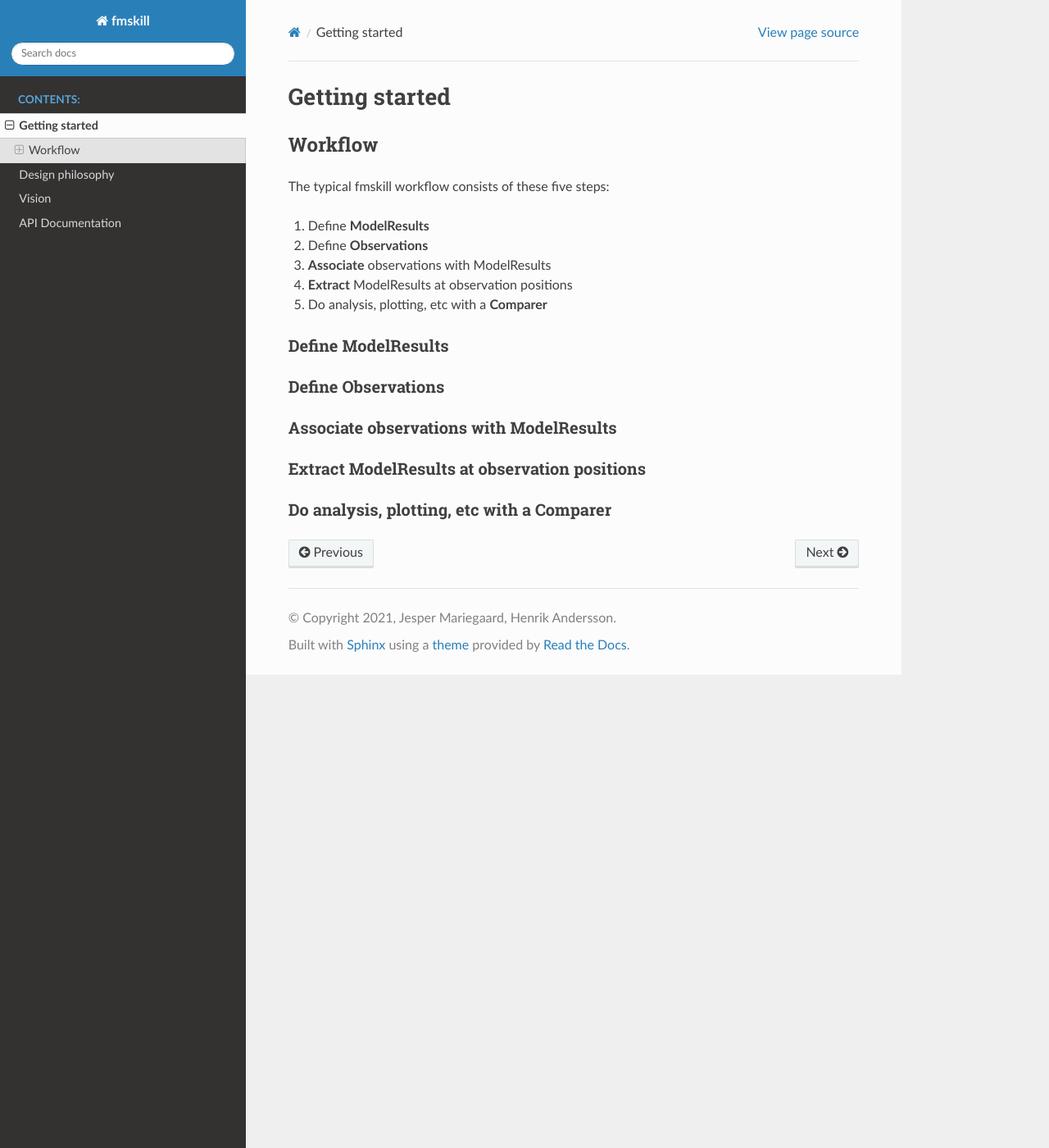
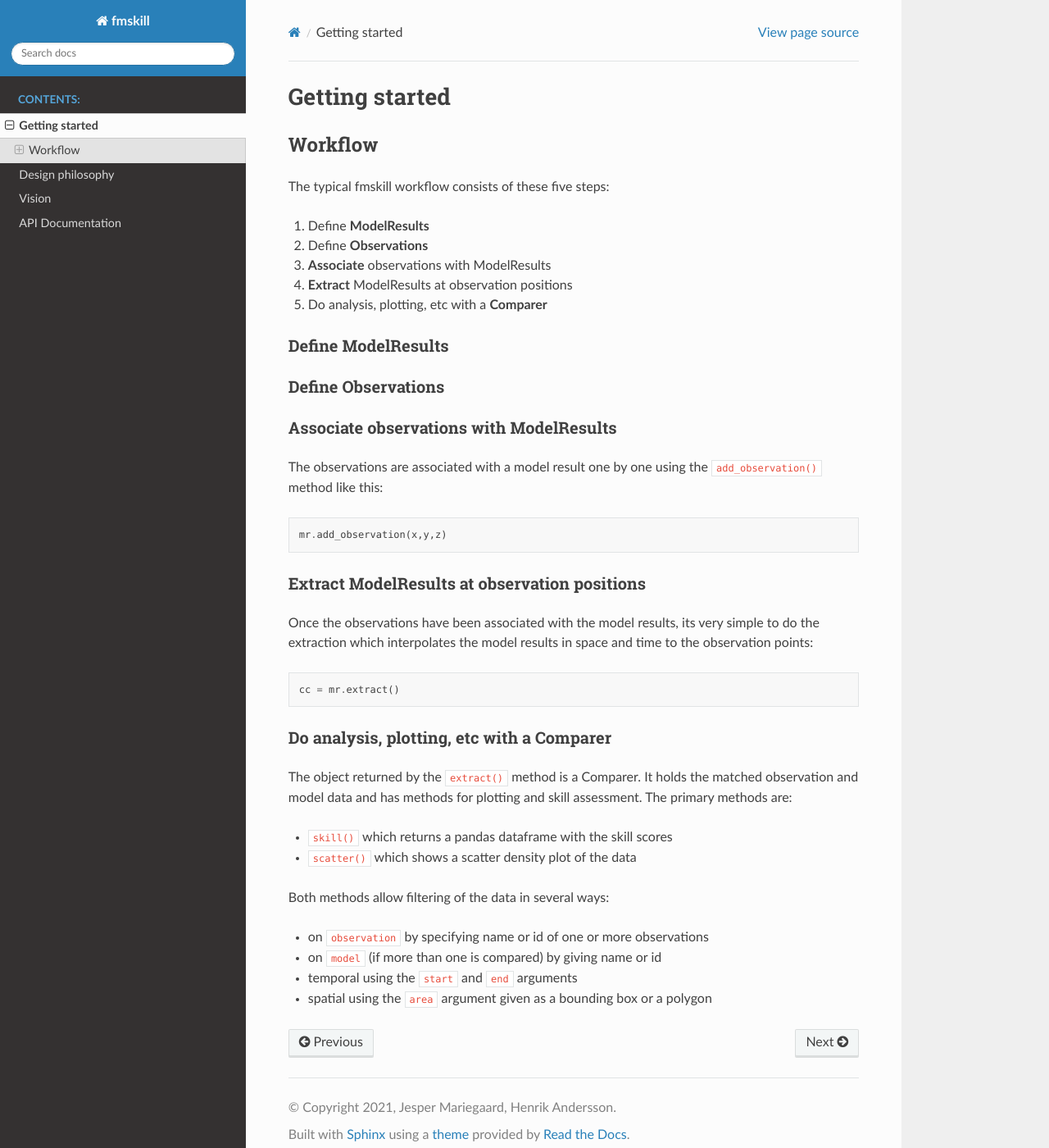
Before and after one commit to DHI/modelskill, a Sphinx documentation site: the page built from docs/getting_started.rst, in a window 1280 px wide and 1400 px high. Shown: the whole window at 82% size. Built offline with Sphinx 7.4.7 and the Read the Docs theme 2.0.0, drawn with Linux system fonts in a browser that asks for light colours.

Commit message:
more docs

```diff
--- a/docs/getting_started.rst
+++ b/docs/getting_started.rst
@@ -25,11 +25,43 @@ Define Observations
 
 Associate observations with ModelResults
 ========================================
+The observations are associated with a model result one by one using the
+``add_observation()`` method like this:
+
+
+.. code-block:: python
+
+   mr.add_observation(x,y,z)
+
+
 
 
 Extract ModelResults at observation positions
 =============================================
 
+Once the observations have been associated with the model results,
+its very simple to do the extraction which interpolates the model results
+in space and time to the observation points:
+
+.. code-block:: python
+
+   cc = mr.extract()
+
+
 
 Do analysis, plotting, etc with a Comparer
 ==========================================
+
+The object returned by the ``extract()`` method is a Comparer.
+It holds the matched observation and model data and has methods for plotting and skill assessment.
+The primary methods are:
+
+* ``skill()`` which returns a pandas dataframe with the skill scores
+* ``scatter()`` which shows a scatter density plot of the data
+
+Both methods allow filtering of the data in several ways:
+
+* on ``observation`` by specifying name or id of one or more observations
+* on ``model`` (if more than one is compared) by giving name or id
+* temporal using the ``start`` and ``end`` arguments
+* spatial using the ``area`` argument given as a bounding box or a polygon
```
